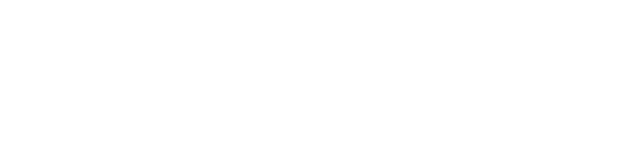
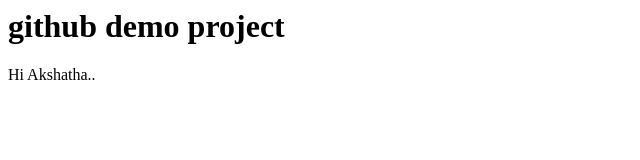
Before and after one commit to Akshatha-Shetty22/demo_github, a plain HTML site: page index.html in a window 1280 px wide. Shown: the whole page, without its empty margins (0-640 px from the left). Drawn offline with Linux system fonts and the light colour scheme.

Commit message:
second commit

```diff
--- a/index.html
+++ b/index.html
@@ -1,6 +1,8 @@
 <html>
 <head>
+  <h1>github demo project</h1>
 </head>
 <body>
+  <p> Hi Akshatha..</p>
 </body>
 </html>
```
